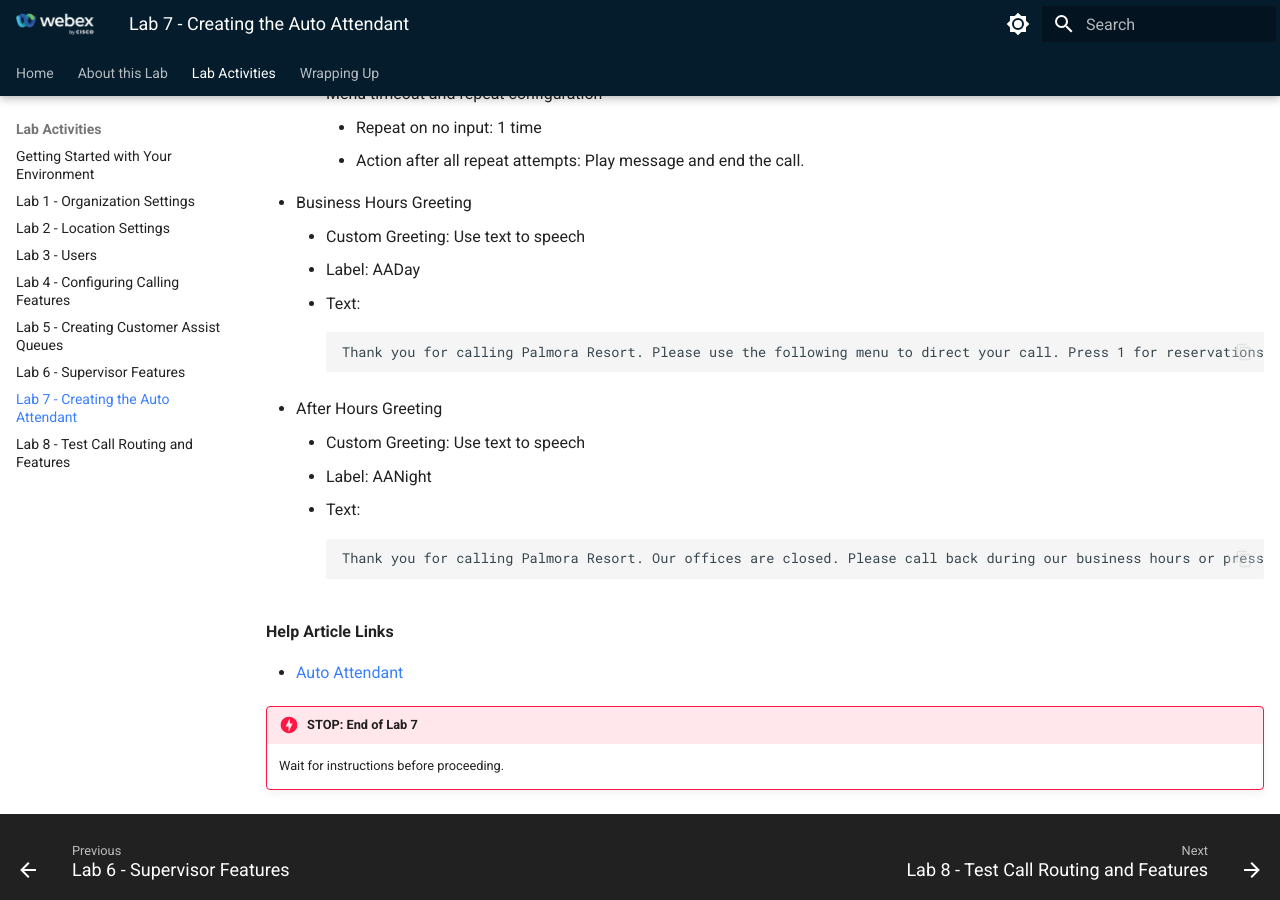
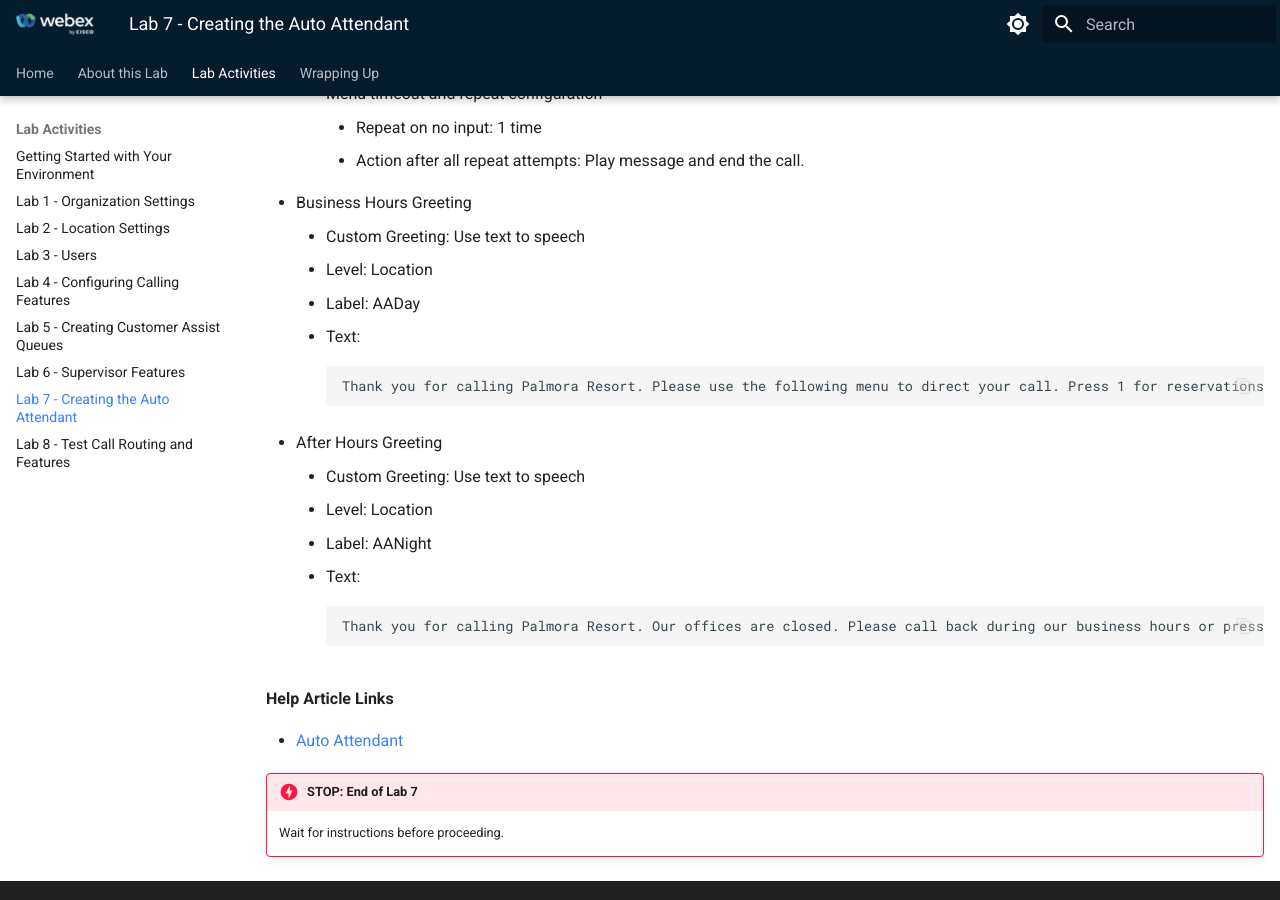
Before and after one commit to WebexCC-SA/LAB-11169, an MkDocs documentation site: the page built from docs/lab-7-create-the-aa-for-the-main-number.md, in a window 1280 px wide and 900 px high, scrolled down 959 px. Built offline with MkDocs 1.6.1 and Material for MkDocs 9.7.7, drawn with Linux system fonts in a browser that asks for light colours.

Commit message:
location level

```diff
--- a/docs/lab-7-create-the-aa-for-the-main-number.md
+++ b/docs/lab-7-create-the-aa-for-the-main-number.md
@@ -32,6 +32,7 @@
         - Action after all repeat attempts: Play message and end the call.
 * Business Hours Greeting
     - Custom Greeting: Use text to speech
+    - Level: Location
     - Label: AADay
     - Text:
 
@@ -41,6 +42,7 @@
 
 * After Hours Greeting
     - Custom Greeting: Use text to speech
+    - Level: Location
     - Label: AANight
     - Text:
 
```
